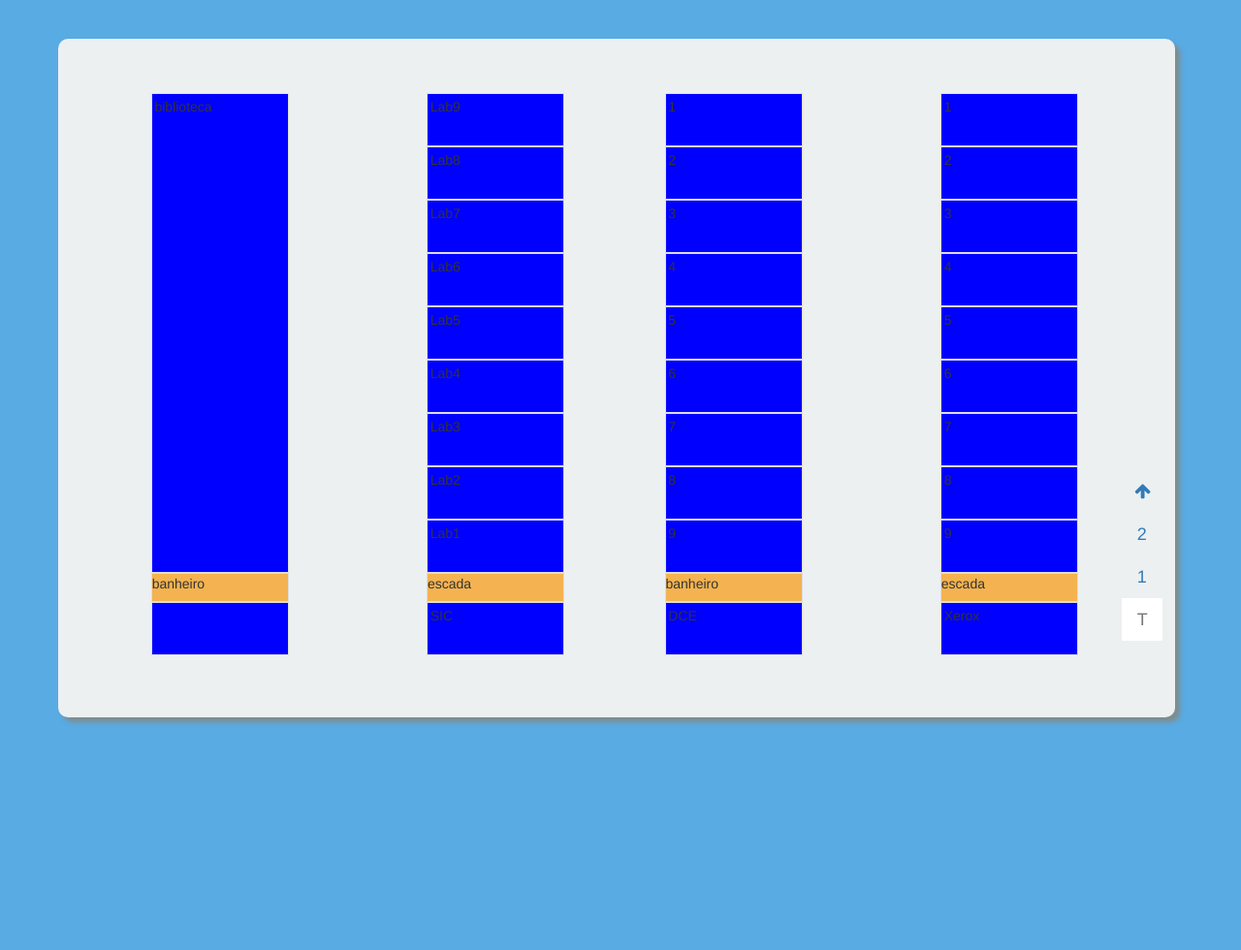
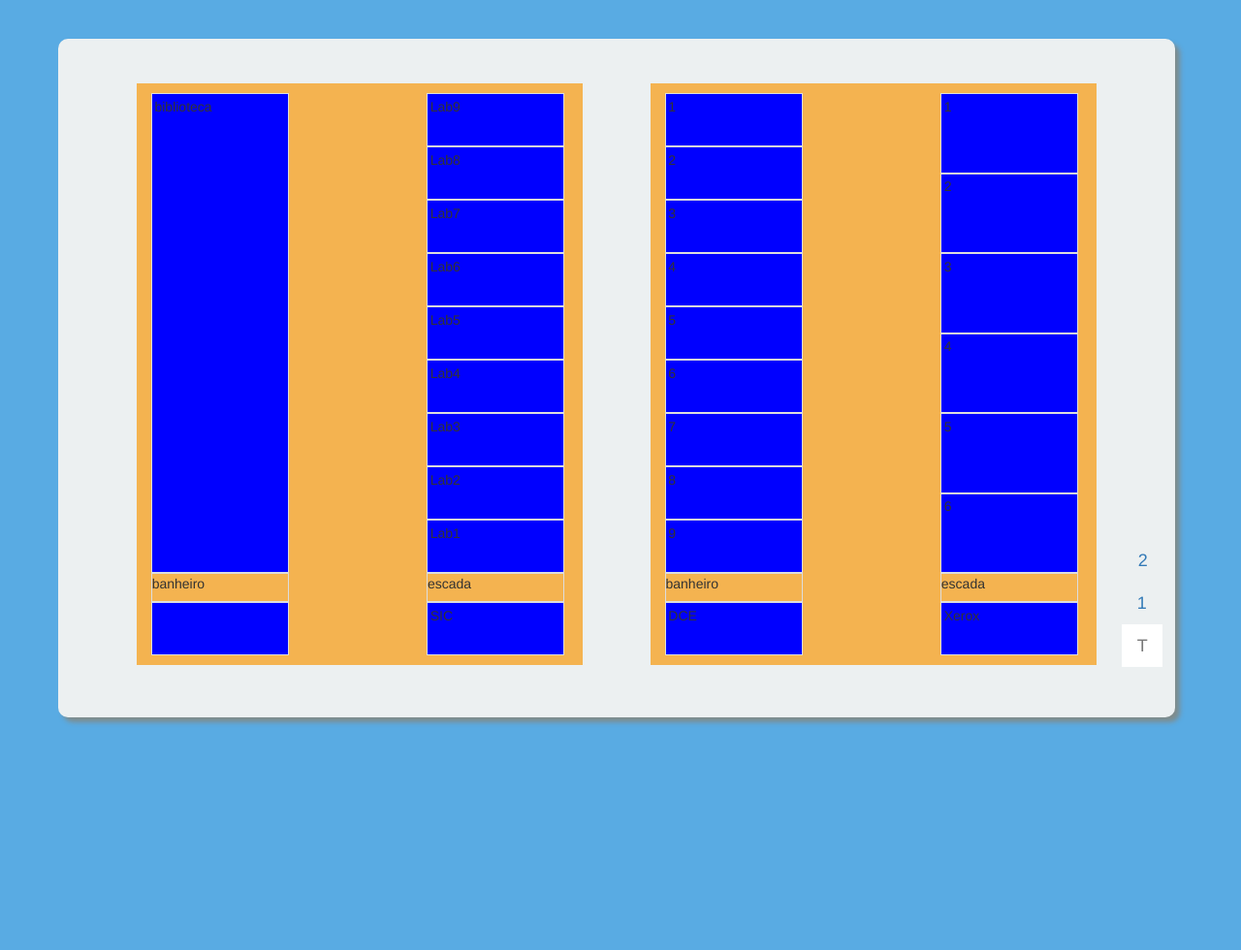
Before and after one commit to ellfiscina/UniMap, a PHP site: page / in a window 1280 px wide. Shown: the part 75-1055 px from the top of the page at 97% size. Run offline with PHP 8.4, Linux system fonts and the light colour scheme; some libraries are stand-ins or nearby versions.

Commit message:
8 de setembro

```diff
--- a/front-end/css/map.css
+++ b/front-end/css/map.css
@@ -24,20 +24,20 @@ section #main{
 	box-shadow: 5px 5px 5px 0 #7f8c8d;
 }
 
-#left, #right{
-
+.left, .right{
+	background-color: #f4b350;
 	height: 600px;
 	width: 40%;
 	left: 4%;
     margin: 4% 3%;
 }
-#left img{
+.left img{
 	height: 600px;
 	position: relative;
 	z-index: -1;
 	display: none;
 }
-#left div{
+.left div{
 	position: relative;
 	z-index: 100;
 }
@@ -45,15 +45,21 @@ section #main{
 	height: 600px;
 	width: 33%;
 }
-#sala1, #sala2, #sala3, #sala4{
+.sala1, .sala2, .sala3, .sala4{
 	height: 600px;
 	width: 33%;
 	padding: 10px 0;
 }
-.room, .facility{
+.gRoom, .room, .facility{
 	background-color: blue;
 	padding: 2%;
 	height: 55px;
+	border: 1px solid #ddd;
+}
+.lab{
+	background-color: blue;
+	padding: 2%;
+	height: 82.5px;
 	border: 1px solid #ddd;
 }
 .biblioteca{
@@ -62,7 +68,7 @@ section #main{
 	height: 495px;
 	border: 1px solid #ddd;
 }
-.empty{
+.empty, .gEmpty{
 	background-color: #f4b350;
 	height: 30px;
 	border: 1px solid #ddd;
@@ -93,11 +99,7 @@ section #main{
 #nav{
 	width: auto;
     left: 2%;
-    top: 425px;
-}
-.fa{
-	right: 3.5px;
-    position: relative;
+    top: 496px;
 }
 .usedroom{
 	background-color: red;
--- a/front-end/index.html
+++ b/front-end/index.html
@@ -13,75 +13,61 @@
 		<h1>UniMap</h1>
 	</header>
 	<section>
-		<div class="container" id="main">
+		<div class="container col-md-12 hidden-xs hidden-sm" id="main">
 			<div class="row">
-				<div class="col-sm-5" id="left">
-					<img src="g4536.png">
-					<div class="col-sm-3" id="sala1">
+				<div class="col-sm-5 left">
+					<div class="col-sm-3 sala1">
 						<div class="biblioteca">biblioteca</div>
-						<div class="empty">banheiro</div>
-						<div class="room"></div>
+						<div class="gEmpty">banheiro</div>
+						<div class="gRoom"></div>
 					</div>
 					<div class="col-sm-6" id="middle"></div>
-					<div class="col-sm-3" id="sala2">
-						<div class="room">Lab9</div>
-						<div class="room">Lab8</div>
-						<div class="room">Lab7</div>
-						<div class="room">Lab6</div>
-						<div class="room">Lab5</div>
-						<div class="room">Lab4</div>
-						<div class="room">Lab3</div>
-						<div class="room">Lab2</div>
-						<div class="room">Lab1</div>
-						<div class="empty">escada</div>
+					<div class="col-sm-3 sala2">
+						<div class="gRoom">Lab9</div>
+						<div class="gRoom">Lab8</div>
+						<div class="gRoom">Lab7</div>
+						<div class="gRoom">Lab6</div>
+						<div class="gRoom">Lab5</div>
+						<div class="gRoom">Lab4</div>
+						<div class="gRoom">Lab3</div>
+						<div class="gRoom">Lab2</div>
+						<div class="gRoom">Lab1</div>
+						<div class="gEmpty">escada</div>
 						<div class="facility">SIC</div>
 					</div>
 				</div>
-				<div class="col-sm-5" id="right">
-					<div class="col-sm-3" id="sala3">
-						<div class="room">1</div>
-						<div class="room">2</div>
-						<div class="room">3</div>
-						<div class="room">4</div>
-						<div class="room">5</div>
-						<div class="room">6</div>
-						<div class="room">7</div>
-						<div class="room">8</div>
-						<div class="room">9</div>
-						<div class="empty">banheiro</div>
-						<div class="room">DCE</div>
+				<div class="col-sm-5 right">
+					<div class="col-sm-3 sala3">
+						<div class="gRoom">1</div>
+						<div class="gRoom">2</div>
+						<div class="gRoom">3</div>
+						<div class="gRoom">4</div>
+						<div class="gRoom">5</div>
+						<div class="gRoom">6</div>
+						<div class="gRoom">7</div>
+						<div class="gRoom">8</div>
+						<div class="gRoom">9</div>
+						<div class="gEmpty">banheiro</div>
+						<div class="gRoom">DCE</div>
 					</div>
 					<div class="col-sm-6" id="middle"></div>
-					<div class="col-sm-3" id="sala4">
-						<div class="room">1</div>
-						<div class="room">2</div>
-						<div class="room">3</div>
-						<div class="room">4</div>
-						<div class="room">5</div>
-						<div class="room">6</div>
-						<div class="room">7</div>
-						<div class="room">8</div>
-						<div class="room">9</div>
-						<div class="empty">escada</div>
+					<div class="col-sm-3 sala4">
+						<div class="lab">1</div>
+						<div class="lab">2</div>
+						<div class="lab">3</div>
+						<div class="lab">4</div>
+						<div class="lab">5</div>
+						<div class="lab">6</div>
+						<div class="gEmpty">escada</div>
 						<div class="facility">Xerox</div>
 					</div>
 				</div>
 				<div class="col-sm-1" id="nav">
 					<nav>
   						<ul class="pagination pagination-lg">
-    						<li id="upli">
-    							<a id="up" href="#" aria-label="Previous">
-        							<i class="fa fa-arrow-up" aria-hidden="true"></i>
-      							</a>
-    						</li>
-    						<li id="twoli"><a id="two" href="#">2</a></li>
-    						<li id="oneli"><a id="one" href="#">1</a></li>
-    						<li id="groundli"><a id="ground" href="#">T</a></li>
-    						<li id="downli">
-      							<a id="down" href="#" aria-label="Next">
-        							<i class="fa fa-arrow-down" aria-hidden="true"></i>
-      							</a>
-    						</li>
+    						<li class="twoli"><a class="two" href="#">2</a></li>
+    						<li class="oneli"><a class="one" href="#">1</a></li>
+    						<li class="groundli"><a class="ground" href="#">T</a></li>
   						</ul>
 					</nav>
 				</div>
@@ -90,6 +76,85 @@
 
 		</div>
 
+
+<div id="myCarousel" class="carousel slide hidden-md hidden-lg hidden-xl" data-ride="carousel">
+
+  <!-- Wrapper for slides -->
+  <div class="carousel-inner" >
+    <div class="item active">
+          <div class="col-sm-5 left">
+					<div class="col-sm-3 sala1">
+						<div class="biblioteca">biblioteca</div>
+						<div class="gEmpty">banheiro</div>
+						<div class="gRoom"></div>
+					</div>
+					<div class="col-sm-6" id="middle"></div>
+					<div class="col-sm-3 sala2">
+						<div class="gRoom">Lab9</div>
+						<div class="gRoom">Lab8</div>
+						<div class="gRoom">Lab7</div>
+						<div class="gRoom">Lab6</div>
+						<div class="gRoom">Lab5</div>
+						<div class="gRoom">Lab4</div>
+						<div class="gRoom">Lab3</div>
+						<div class="gRoom">Lab2</div>
+						<div class="gRoom">Lab1</div>
+						<div class="gEmpty">escada</div>
+						<div class="facility">SIC</div>
+					</div>
+				</div>
+    </div>
+
+    <div class="item">
+      <div class="col-sm-5 right">
+					<div class="col-sm-3 sala3">
+						<div class="gRoom">1</div>
+						<div class="gRoom">2</div>
+						<div class="gRoom">3</div>
+						<div class="gRoom">4</div>
+						<div class="gRoom">5</div>
+						<div class="gRoom">6</div>
+						<div class="gRoom">7</div>
+						<div class="gRoom">8</div>
+						<div class="gRoom">9</div>
+						<div class="gEmpty">banheiro</div>
+						<div class="gRoom">DCE</div>
+					</div>
+					<div class="col-sm-6" id="middle"></div>
+					<div class="col-sm-3 sala4">
+						<div class="lab">1</div>
+						<div class="lab">2</div>
+						<div class="lab">3</div>
+						<div class="lab">4</div>
+						<div class="lab">5</div>
+						<div class="lab">6</div>
+						<div class="gEmpty">escada</div>
+						<div class="facility">Xerox</div>
+					</div>
+				</div>
+    </div>
+
+			<div class="col-sm-1" id="nav">
+					<nav>
+  						<ul class="pagination pagination-lg">
+    						<li class="twoli"><a class="two" href="#">2</a></li>
+    						<li class="oneli"><a class="one" href="#">1</a></li>
+    						<li class="groundli"><a class="ground" href="#">T</a></li>
+  						</ul>
+					</nav>
+				</div>
+  </div>
+
+  <!-- Left and right controls -->
+  <a class="left carousel-control" href="#myCarousel" data-slide="prev">
+      <span class="glyphicon glyphicon-chevron-left"></span>
+      <span class="sr-only">Previous</span>
+    </a>
+    <a class="right carousel-control" href="#myCarousel" data-slide="next">
+      <span class="glyphicon glyphicon-chevron-right"></span>
+      <span class="sr-only">Next</span>
+    </a>
+</div>
 	</section>
 	<footer></footer>
 </body>
--- a/front-end/jquery/map.js
+++ b/front-end/jquery/map.js
@@ -1,73 +1,111 @@
 $(document).ready(function(){
 	var json = JSON.parse('["usedroom", "usedroom", "emptyroom" ]');
 	var j;
-	$("#downli").hide();
-	$("#groundli").addClass("disabled");
+	$(".groundli").addClass("disabled");
 
-	$("#one").click(function(){
-		$("#oneli").addClass("disabled");
-		$("#groundli, #twoli").removeClass("disabled");
-		$("#upli").show();
-		$("#downli").show();
+	$(".one").click(function(){
+		$(".oneli").addClass("disabled");
+		$(".groundli, .twoli").removeClass("disabled");
+		$(".room").hide();
+		$(".gRoom").hide();
+		$(".gEmpty").hide();
+		$(".empty").hide();
+		$(".facility").hide();
+		$(".biblioteca").hide();
+		$(".lab").hide();
 
-		for (var i = 0; i < 44; i++) {
+		for (var i = 0; i < 38; i++) {
 			j = i+1;
-			if (i < 11) {
-				if(i == 9){
-					$('#sala1').append('<div class="empty"><p>Banheiro</p></div>');
+			if (i < 8) {
+				if(i == 6){
+					$('.sala1').append('<div class="empty"><p>Banheiro</p></div>');
 				}
 				else{
-					$('#sala1').append('<div class="room '+json[i]+'"><p>'+ j +'</p></div>');
+					$('.sala1').append('<div class="room '+json[i]+'"><p>'+ j +'</p></div>');
 				}
 			}
-			else if(i < 22){
-				if(i == 20){
-					$('#sala2').append('<div class="empty"><p>Escada</p></div>');
+			else if(i < 19){
+				if(i == 17){
+					$('.sala2').append('<div class="empty"><p>Escada</p></div>');
 				}
 				else{
-					$('#sala2').append('<div class="room '+json[i]+'"><p>'+ j +'</p></div>');
+					$('.sala2').append('<div class="room '+json[i]+'"><p>'+ j +'</p></div>');
 				}
 			}
-			else if(i < 33){
-				if(i == 31){
-					$('#sala3').append('<div class="empty"><p>Banheiro</p></div>');
+			else if(i < 30){
+				if(i == 28){
+					$('.sala3').append('<div class="empty"><p>Banheiro</p></div>');
 				}
 				else{
-					$('#sala3').append('<div class="room '+json[i]+'"><p>'+ j +'</p></div>');
+					$('.sala3').append('<div class="room '+json[i]+'"><p>'+ j +'</p></div>');
 				}
 			}
 			else{
-				if(i == 42){
-					$('#sala4').append('<div class="empty"><p>Escada</p></div>');
+				if(i == 36){
+					$('.sala4').append('<div class="empty"><p>Escada</p></div>');
 				}
 				else{
-					$('#sala4').append('<div class="room '+json[i]+'"><p>'+ j +'</p></div>');
+					$('.sala4').append('<div class="room '+json[i]+'"><p>'+ j +'</p></div>');
 				}
 			}
 		}
 	});
-	$("#two").click(function(){
-		$("#twoli").addClass("disabled");
-		$("#upli").hide();
-		$("#groundli, #oneli").removeClass("disabled");
-		$("#downli").show();
+	$(".two").click(function(){
+		$(".twoli").addClass("disabled");
+		$(".groundli, .oneli").removeClass("disabled");
+		$(".gRoom").hide();
+		$(".gEmpty").hide();
+		$(".room").hide();
+		$(".empty").hide();
+		$(".facility").hide();
+		$(".biblioteca").hide();
+		$(".lab").hide();
+		j = 39;
+		for (var i = 0; i < 38; i++) {
+			if (i < 8) {
+				if(i == 6){
+					$('.sala1').append('<div class="empty"><p>Banheiro</p></div>');
+				}
+				else{
+					$('.sala1').append('<div class="room '+json[i]+'"><p>'+ j +'</p></div>');
+				}
+			}
+			else if(i < 19){
+				if(i == 17){
+					$('.sala2').append('<div class="empty"><p>Escada</p></div>');
+				}
+				else{
+					$('.sala2').append('<div class="room '+json[i]+'"><p>'+ j +'</p></div>');
+				}
+			}
+			else if(i < 30){
+				if(i == 28){
+					$('.sala3').append('<div class="empty"><p>Banheiro</p></div>');
+				}
+				else{
+					$('.sala3').append('<div class="room '+json[i]+'"><p>'+ j +'</p></div>');
+				}
+			}
+			else{
+				if(i == 36){
+					$('.sala4').append('<div class="empty"><p>Escada</p></div>');
+				}
+				else{
+					$('.sala4').append('<div class="room '+json[i]+'"><p>'+ j +'</p></div>');
+				}
+			}
+			j++;
+		}
 	});
-	$("#ground").click(function(){
-		$("#groundli").addClass("disabled");
-		$("#twoli, #oneli").removeClass("disabled");
-		$("#upli").show();
-		$("#downli").hide();
-	});
-	$("#up").click(function(){
-		$("#twoli").addClass("disabled");
-		$("#groundli, #oneli").removeClass("disabled");
-		$("#upli").hide();
-		$("#downli").show();
-	});
-	$("#down").click(function(){
-		$("#groundli").addClass("disabled");
-		$("#twoli, #oneli").removeClass("disabled");
-		$("#upli").show();
-		$("#downli").hide();
+	$(".ground").click(function(){
+		$(".groundli").addClass("disabled");
+		$(".twoli, .oneli").removeClass("disabled");
+		$(".gRoom").show();
+		$(".gEmpty").show();
+		$(".room").hide();
+		$(".empty").hide();
+		$(".facility").show();
+		$(".biblioteca").show();
+		$(".lab").show();
 	});
 });
```
